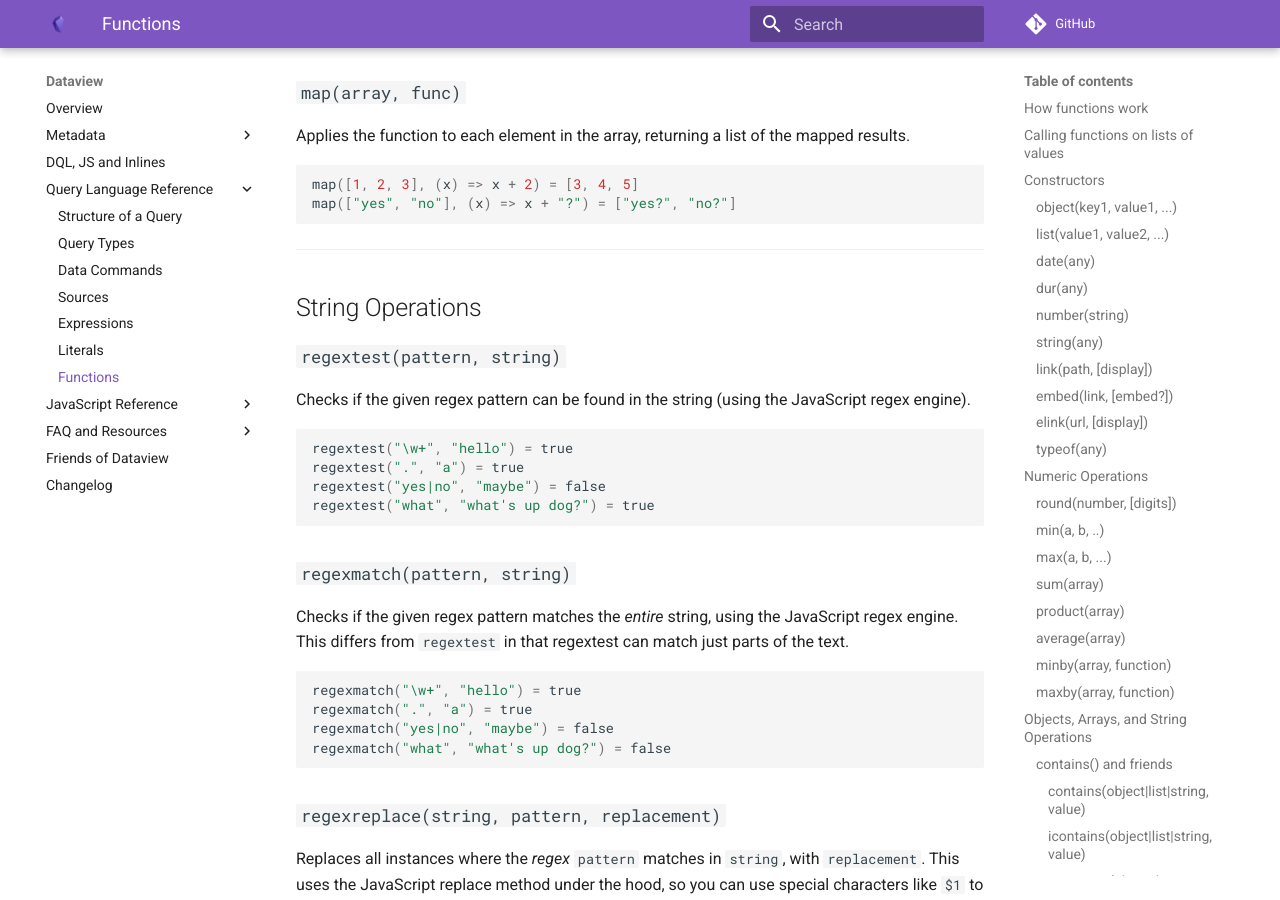
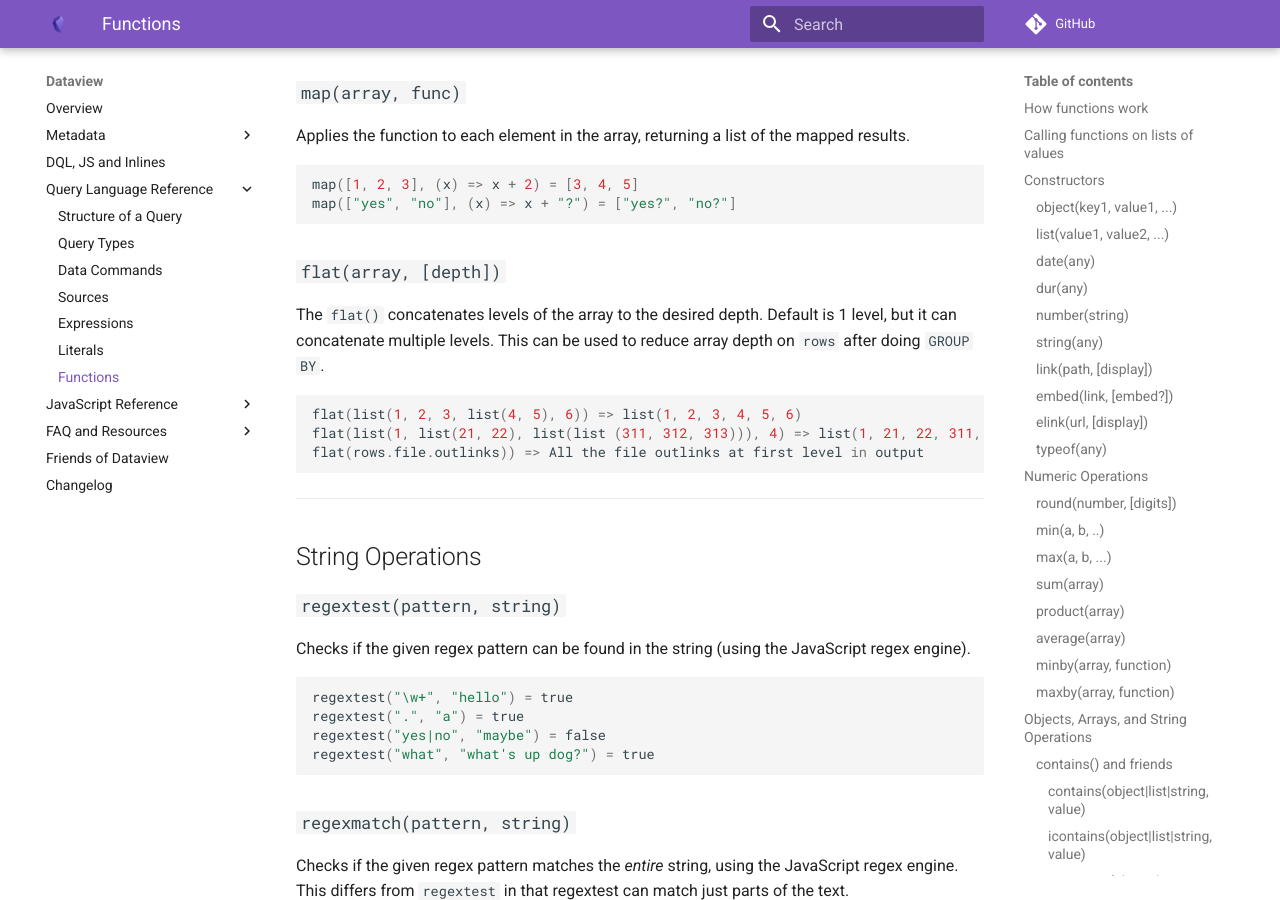
Before and after one commit to blacksmithgu/obsidian-dataview, an MkDocs documentation site: the page built from docs/docs/reference/functions.md, in a window 1280 px wide and 900 px high, scrolled down 9791 px. Built offline with MkDocs 1.6.1 and Material for MkDocs 9.7.7, drawn with Linux system fonts in a browser that asks for light colours; comment, search, counter and statistics services are not loaded.

Commit message:
New function flat(), with tests and documentation
A function to reduce array depth using Array.prototype.flat()

````diff
--- a/docs/docs/reference/functions.md
+++ b/docs/docs/reference/functions.md
@@ -464,6 +464,17 @@ map([1, 2, 3], (x) => x + 2) = [3, 4, 5]
 map(["yes", "no"], (x) => x + "?") = ["yes?", "no?"]
 ```
 
+### `flat(array, [depth])`
+
+The `flat()` concatenates levels of the array to the desired depth. Default is 1 level, but it can
+concatenate multiple levels. This can be used to reduce array depth on `rows` after doing `GROUP BY`.
+
+```js
+flat(list(1, 2, 3, list(4, 5), 6)) => list(1, 2, 3, 4, 5, 6)
+flat(list(1, list(21, 22), list(list (311, 312, 313))), 4) => list(1, 21, 22, 311, 312, 313)
+flat(rows.file.outlinks)) => All the file outlinks at first level in output
+```
+
 ---
 
 ## String Operations
````
Also changed, not shown: docs/docs/queries/data-commands.md (+1 -1 lines), 2 other files.
